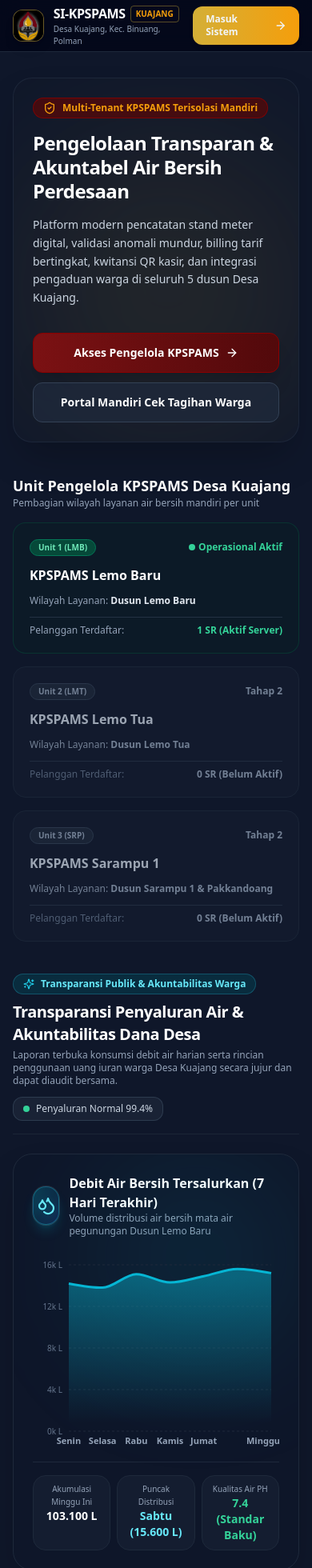
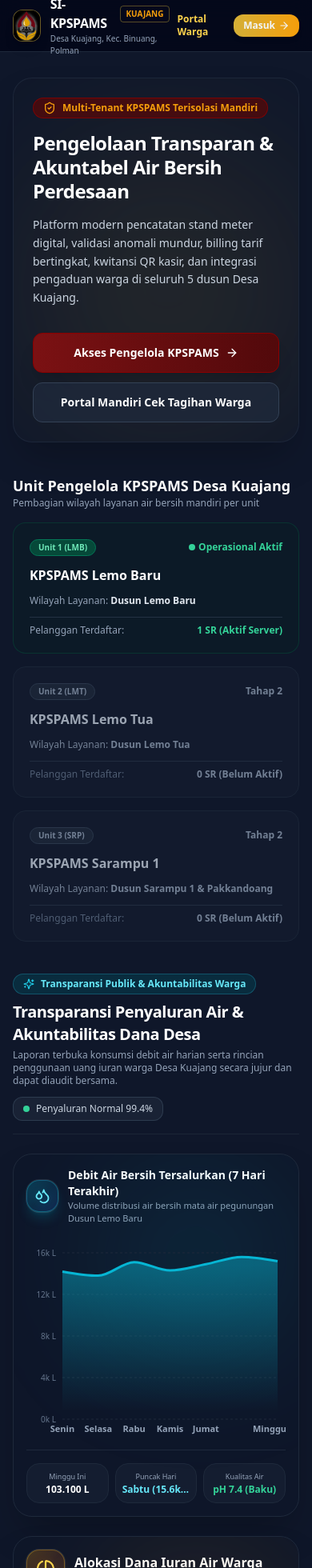
Before and after one commit to zarukjhi21/sistem_kpspams, a Next.js app in the folder frontend/: page / in a window 390 px wide. Shown: the top 1960 px of the page at 80% size. Built offline with nearby package versions, Linux system fonts and the light colour scheme; no server answers.

Commit message:
fix(responsive): optimasi presisi tata letak dan proporsionalitas tampilan PC dan HP/Mobile

```diff
--- a/frontend/src/app/dashboard/keuangan/page.tsx
+++ b/frontend/src/app/dashboard/keuangan/page.tsx
@@ -467,7 +467,7 @@ function KeuanganContent() {
       )}
 
       {/* Financial Summary KPI Cards */}
-      <div className="grid grid-cols-1 sm:grid-cols-4 gap-3 sm:gap-4">
+      <div className="grid grid-cols-1 sm:grid-cols-2 lg:grid-cols-4 gap-3 sm:gap-4">
         <Card className="p-4 sm:p-5">
           <div className="flex items-center justify-between text-xs text-slate-500 font-bold uppercase tracking-wider">
             <span>Total Saldo Kas Likuid</span>
--- a/frontend/src/app/dashboard/page.tsx
+++ b/frontend/src/app/dashboard/page.tsx
@@ -127,8 +127,8 @@ function DashboardContent() {
         </div>
       </div>
 
-      {/* KPI Cards Grid (Responsive 2 cols on mobile, 3 cols on desktop) */}
-      <div className="grid grid-cols-2 lg:grid-cols-3 gap-3 sm:gap-5">
+      {/* KPI Cards Grid (Responsive 1 col on mobile, 2 cols on tablet, 3 cols on desktop) */}
+      <div className="grid grid-cols-1 sm:grid-cols-2 lg:grid-cols-3 gap-3.5 sm:gap-5">
         {/* Metric 1 */}
         <Card className="p-4 sm:p-5">
           <div className="flex items-center justify-between">
--- a/frontend/src/app/dashboard/penagihan-lapangan/page.tsx
+++ b/frontend/src/app/dashboard/penagihan-lapangan/page.tsx
@@ -309,46 +309,46 @@ function PenagihanLapanganContent() {
         </p>
 
         {/* Stepper Progress */}
-        <div className="grid grid-cols-4 gap-2 pt-4 mt-2 border-t border-slate-800 text-center text-xs">
+        <div className="grid grid-cols-4 gap-1.5 sm:gap-2 pt-4 mt-2 border-t border-slate-800 text-center text-xs">
           <div
-            className={`p-2 rounded-xl border ${
+            className={`p-1.5 sm:p-2 rounded-xl border ${
               currentStep >= 1
                 ? "bg-brand-maroon-800/80 border-brand-gold-500/80 text-white font-bold"
                 : "bg-slate-800/40 border-slate-700 text-slate-500"
             }`}
           >
-            <span className="block text-[10px] opacity-75">1. Rumah</span>
-            <span className="truncate">Pilih Warga</span>
+            <span className="block text-[9px] sm:text-[10px] opacity-75">1. Rumah</span>
+            <span className="truncate block text-[11px] sm:text-xs">Pilih Warga</span>
           </div>
           <div
-            className={`p-2 rounded-xl border ${
+            className={`p-1.5 sm:p-2 rounded-xl border ${
               currentStep >= 2
                 ? "bg-brand-maroon-800/80 border-brand-gold-500/80 text-white font-bold"
                 : "bg-slate-800/40 border-slate-700 text-slate-500"
             }`}
           >
-            <span className="block text-[10px] opacity-75">2. Meter</span>
-            <span className="truncate">Catat & Tarif</span>
+            <span className="block text-[9px] sm:text-[10px] opacity-75">2. Meter</span>
+            <span className="truncate block text-[11px] sm:text-xs">Catat & Tarif</span>
           </div>
           <div
-            className={`p-2 rounded-xl border ${
+            className={`p-1.5 sm:p-2 rounded-xl border ${
               currentStep >= 3
                 ? "bg-brand-maroon-800/80 border-brand-gold-500/80 text-white font-bold"
                 : "bg-slate-800/40 border-slate-700 text-slate-500"
             }`}
           >
-            <span className="block text-[10px] opacity-75">3. Bayar</span>
-            <span className="truncate">Terima Tunai</span>
+            <span className="block text-[9px] sm:text-[10px] opacity-75">3. Bayar</span>
+            <span className="truncate block text-[11px] sm:text-xs">Terima Tunai</span>
           </div>
           <div
-            className={`p-2 rounded-xl border ${
+            className={`p-1.5 sm:p-2 rounded-xl border ${
               currentStep >= 4
                 ? "bg-brand-maroon-800/80 border-brand-gold-500/80 text-white font-bold"
                 : "bg-slate-800/40 border-slate-700 text-slate-500"
             }`}
           >
-            <span className="block text-[10px] opacity-75">4. Struk WA</span>
-            <span className="truncate">Kirim Struk</span>
+            <span className="block text-[9px] sm:text-[10px] opacity-75">4. Struk WA</span>
+            <span className="truncate block text-[11px] sm:text-xs">Kirim Struk</span>
           </div>
         </div>
       </div>
--- a/frontend/src/app/login/page.tsx
+++ b/frontend/src/app/login/page.tsx
@@ -93,12 +93,12 @@ export default function LoginPage() {
           {/* Header Branding - Strict Vertical Flex Alignment */}
           <div className="flex flex-col items-center text-center pt-2 pb-6 border-b border-slate-100">
             {/* Centered Logo */}
-            <div className="w-18 h-18 rounded-2xl overflow-hidden border-2 border-brand-gold-500/60 shadow-md bg-slate-950 flex items-center justify-center p-0.5 mb-3 group hover:scale-105 transition-transform">
+            <div className="w-16 h-16 sm:w-20 sm:h-20 rounded-2xl overflow-hidden border-2 border-brand-gold-500/60 shadow-md bg-slate-950 flex items-center justify-center p-0.5 mb-3 group hover:scale-105 transition-transform">
               <Image
                 src="/logo.jpg"
                 alt="Logo Resmi SI-KPSPAMS Kuajang"
-                width={72}
-                height={72}
+                width={80}
+                height={80}
                 className="w-full h-full object-cover"
                 priority
               />
--- a/frontend/src/app/page.tsx
+++ b/frontend/src/app/page.tsx
@@ -44,19 +44,19 @@ export default function HomePage() {
             </div>
           </div>
 
-          <div className="flex items-center space-x-2">
+          <div className="flex items-center space-x-1.5 sm:space-x-2">
             <Link
               href="/portal"
-              className="hidden sm:inline-flex px-3.5 py-2 text-xs font-bold text-amber-300 hover:text-white transition"
+              className="inline-flex px-2.5 sm:px-3.5 py-1.5 sm:py-2 text-xs font-bold text-amber-300 hover:text-white transition rounded-lg hover:bg-slate-800/60"
             >
               Portal Warga
             </Link>
             <Link
               href="/login"
-              className="px-4 py-2 bg-gradient-to-r from-brand-gold-500 to-amber-500 hover:from-brand-gold-600 hover:to-amber-600 text-brand-maroon-950 text-xs sm:text-sm font-extrabold rounded-xl shadow-md transition active:scale-95 flex items-center space-x-1.5"
+              className="px-3 sm:px-4 py-1.5 sm:py-2 bg-gradient-to-r from-brand-gold-500 to-amber-500 hover:from-brand-gold-600 hover:to-amber-600 text-brand-maroon-950 text-xs sm:text-sm font-extrabold rounded-xl shadow-md transition active:scale-95 flex items-center space-x-1 sm:space-x-1.5"
             >
-              <span>Masuk Sistem</span>
-              <ArrowRight className="w-4 h-4" />
+              <span>Masuk</span>
+              <ArrowRight className="w-3.5 h-3.5 sm:w-4 sm:h-4" />
             </Link>
           </div>
         </div>
--- a/frontend/src/components/charts/PublicTransparencyCharts.tsx
+++ b/frontend/src/components/charts/PublicTransparencyCharts.tsx
@@ -280,21 +280,21 @@ export function PublicTransparencyCharts() {
       {/* Grid: 2 Visual Cards */}
       <div className="grid grid-cols-1 lg:grid-cols-12 gap-6">
         {/* Card 1: Grafik Debit Air Harian (7 Kolom di Desktop) */}
-        <div className="lg:col-span-7 rounded-3xl bg-slate-900/90 border border-slate-800 p-6 flex flex-col justify-between shadow-2xl relative overflow-hidden">
+        <div className="lg:col-span-7 rounded-3xl bg-slate-900/90 border border-slate-800 p-4 sm:p-6 flex flex-col justify-between shadow-2xl relative overflow-hidden">
           {/* Subtle Ambient Backlight */}
           <div className="absolute top-0 right-0 w-64 h-64 bg-cyan-500/10 rounded-full blur-[80px] pointer-events-none" />
 
           <div>
             <div className="flex items-center justify-between mb-4">
               <div className="flex items-center space-x-3">
-                <div className="w-12 h-12 rounded-2xl bg-gradient-to-br from-cyan-500/25 via-sky-500/15 to-blue-600/20 border border-cyan-400/30 text-cyan-300 flex items-center justify-center shadow-lg shadow-cyan-500/20 ring-1 ring-white/10">
-                  <Droplets className="w-6 h-6 stroke-[2.2] drop-shadow-[0_2px_8px_rgba(6,182,212,0.4)]" />
+                <div className="w-10 h-10 sm:w-12 sm:h-12 rounded-2xl bg-gradient-to-br from-cyan-500/25 via-sky-500/15 to-blue-600/20 border border-cyan-400/30 text-cyan-300 flex items-center justify-center shadow-lg shadow-cyan-500/20 ring-1 ring-white/10 flex-shrink-0">
+                  <Droplets className="w-5 h-5 sm:w-6 sm:h-6 stroke-[2.2] drop-shadow-[0_2px_8px_rgba(6,182,212,0.4)]" />
                 </div>
                 <div>
-                  <h4 className="text-base font-extrabold text-white">
+                  <h4 className="text-sm sm:text-base font-extrabold text-white">
                     Debit Air Bersih Tersalurkan (7 Hari Terakhir)
                   </h4>
-                  <p className="text-xs text-slate-400">
+                  <p className="text-[11px] sm:text-xs text-slate-400">
                     Volume distribusi air bersih mata air pegunungan Dusun Lemo Baru
                   </p>
                 </div>
@@ -370,23 +370,23 @@ export function PublicTransparencyCharts() {
 
           {/* Bottom Highlight Stats */}
           <div className="pt-4 border-t border-slate-800 grid grid-cols-3 gap-2 text-center text-xs mt-2">
-            <div className="p-2 rounded-2xl bg-slate-800/40 border border-slate-800">
-              <span className="text-[10px] text-slate-400 block font-medium">Akumulasi Minggu Ini</span>
-              <strong className="text-white font-black text-sm">103.100 L</strong>
+            <div className="p-2 sm:p-2.5 rounded-2xl bg-slate-800/40 border border-slate-800">
+              <span className="text-[9px] sm:text-[10px] text-slate-400 block font-medium truncate">Minggu Ini</span>
+              <strong className="text-white font-black text-xs sm:text-sm">103.100 L</strong>
             </div>
-            <div className="p-2 rounded-2xl bg-slate-800/40 border border-slate-800">
-              <span className="text-[10px] text-slate-400 block font-medium">Puncak Distribusi</span>
-              <strong className="text-cyan-300 font-black text-sm">Sabtu (15.600 L)</strong>
+            <div className="p-2 sm:p-2.5 rounded-2xl bg-slate-800/40 border border-slate-800">
+              <span className="text-[9px] sm:text-[10px] text-slate-400 block font-medium truncate">Puncak Hari</span>
+              <strong className="text-cyan-300 font-black text-xs sm:text-sm truncate block">Sabtu (15.6k L)</strong>
             </div>
-            <div className="p-2 rounded-2xl bg-slate-800/40 border border-slate-800">
-              <span className="text-[10px] text-slate-400 block font-medium">Kualitas Air PH</span>
-              <strong className="text-emerald-400 font-black text-sm">7.4 (Standar Baku)</strong>
+            <div className="p-2 sm:p-2.5 rounded-2xl bg-slate-800/40 border border-slate-800">
+              <span className="text-[9px] sm:text-[10px] text-slate-400 block font-medium truncate">Kualitas Air</span>
+              <strong className="text-emerald-400 font-black text-xs sm:text-sm">pH 7.4 (Baku)</strong>
             </div>
           </div>
         </div>
 
         {/* Card 2: Transparansi Penggunaan Dana Kas (5 Kolom di Desktop) */}
-        <div className="lg:col-span-5 rounded-3xl bg-slate-900/90 border border-slate-800 p-6 flex flex-col justify-between shadow-2xl relative overflow-hidden">
+        <div className="lg:col-span-5 rounded-3xl bg-slate-900/90 border border-slate-800 p-4 sm:p-6 flex flex-col justify-between shadow-2xl relative overflow-hidden">
           {/* Ambient Amber Glow */}
           <div className="absolute top-0 right-0 w-64 h-64 bg-amber-500/10 rounded-full blur-[80px] pointer-events-none" />
 
@@ -502,11 +502,11 @@ export function PublicTransparencyCharts() {
               return (
                 <div
                   key={idx}
-                  className="p-2.5 rounded-2xl bg-slate-800/30 hover:bg-slate-800/60 border border-slate-800/80 transition-all flex items-center justify-between group"
+                  className="p-2 sm:p-2.5 rounded-2xl bg-slate-800/30 hover:bg-slate-800/60 border border-slate-800/80 transition-all flex items-center justify-between group"
                 >
-                  <div className="flex items-center space-x-3 truncate">
+                  <div className="flex items-center space-x-2.5 sm:space-x-3 truncate">
                     <div
-                      className="w-10 h-10 rounded-xl flex items-center justify-center flex-shrink-0 transition-transform group-hover:scale-105"
+                      className="w-9 h-9 sm:w-10 sm:h-10 rounded-xl flex items-center justify-center flex-shrink-0 transition-transform group-hover:scale-105"
                       style={{
                         background: `linear-gradient(135deg, ${item.color}28 0%, ${item.color}10 100%)`,
                         color: item.color,
@@ -515,7 +515,7 @@ export function PublicTransparencyCharts() {
                       }}
                     >
                       <IconComponent
-                        className="w-5 h-5 stroke-[2.3]"
+                        className="w-4 h-4 sm:w-5 sm:h-5 stroke-[2.3]"
                         style={{ filter: `drop-shadow(0 2px 4px ${item.color}40)` }}
                       />
                     </div>
@@ -528,7 +528,7 @@ export function PublicTransparencyCharts() {
                   </div>
                   <div className="text-right flex-shrink-0 ml-2">
                     <span
-                      className="font-bold font-mono text-xs px-2.5 py-0.5 rounded-lg inline-block border"
+                      className="font-bold font-mono text-[11px] sm:text-xs px-2 sm:px-2.5 py-0.5 rounded-lg inline-block border"
                       style={{
                         backgroundColor: `${item.color}20`,
                         color: item.color,
```
Also changed, not shown: 1 other file (tests, documents, lock files or other folders).
